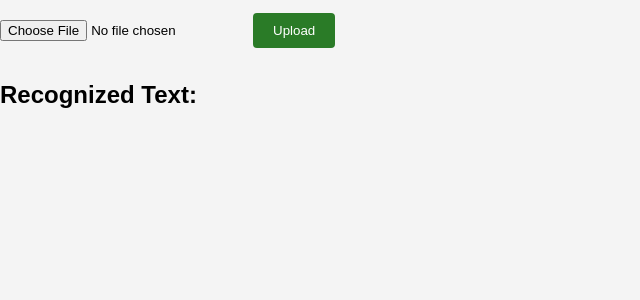
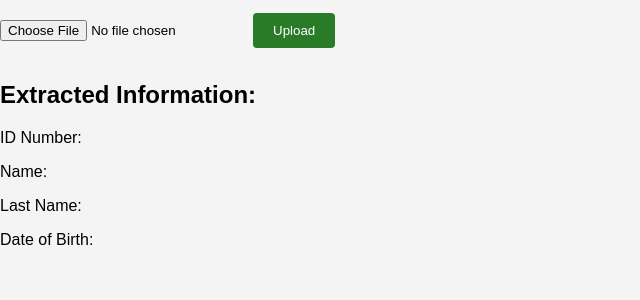
Before and after one commit to anujatiwari/ocr-assignment, a React (Create React App) app: page / in a window 1280 px wide. Shown: the top 300 px of the page, without its empty margins (0-640 px from the left). Built offline with nearby package versions, Linux system fonts and the light colour scheme.

Commit message:
extraction

```diff
--- a/src/textrecognition.js
+++ b/src/textrecognition.js
@@ -2,7 +2,7 @@ import React, { useEffect, useState } from 'react';
 import Tesseract from 'tesseract.js';
 
 const TextRecognition = ({ selectedImage }) => {
-  const [recognizedText, setRecognizedText] = useState('');
+  const [recognizedText, setRecognizedText] = useState({});
   const [loading, setLoading] = useState(false);
   const [error, setError] = useState(null);
 
@@ -13,7 +13,32 @@ const TextRecognition = ({ selectedImage }) => {
           setLoading(true);
           const result = await Tesseract.recognize(selectedImage, 'eng');
           console.log(result);
-          setRecognizedText(result.data.text);
+
+          const lines = result.data.text.split('\n');
+
+          // Extract identification number
+          const identificationNumberLine = lines[1];
+          const identificationNumber = identificationNumberLine.slice(-13);
+
+          // Extract name
+          const nameLine = lines.find(line => line.toLowerCase().includes('name'));
+          const name = nameLine ? nameLine.split(' ').pop() : '';
+
+          // Extract last name
+          const lastNameLine = lines.find(line => line.toLowerCase().includes('last name'));
+          const lastName = lastNameLine ? lastNameLine.split(' ').pop() : '';
+
+          // Extract date of birth
+          const dobLine = lines.find(line => line.toLowerCase().includes('date of birth'));
+          const dobMatch = dobLine.match(/(\d{2}) (\w{3})\. (\d{4})/);
+          const dateOfBirth = dobMatch ? `${dobMatch[1]} ${dobMatch[2]} ${dobMatch[3]}` : '';
+
+          setRecognizedText({
+            identification_number: identificationNumber,
+            name: name,
+            last_name: lastName,
+            date_of_birth: dateOfBirth,
+          });
         } catch (err) {
           console.error(err);
           setError('Error during text recognition');
@@ -30,8 +55,11 @@ const TextRecognition = ({ selectedImage }) => {
     <div>
       {loading && <p>Loading...</p>}
       {error && <p>Error: {error}</p>}
-      <h2>Recognized Text:</h2>
-      <p>{recognizedText}</p>
+      <h2>Extracted Information:</h2>
+      <p>ID Number: {recognizedText.identification_number}</p>
+      <p>Name: {recognizedText.name}</p>
+      <p>Last Name: {recognizedText.last_name}</p>
+      <p>Date of Birth: {recognizedText.date_of_birth}</p>
     </div>
   );
 };
```
